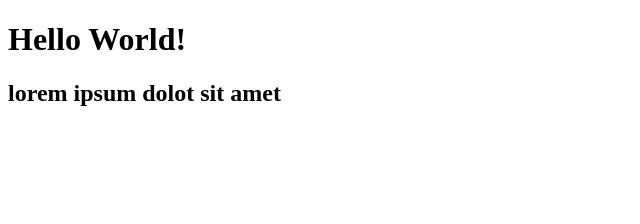
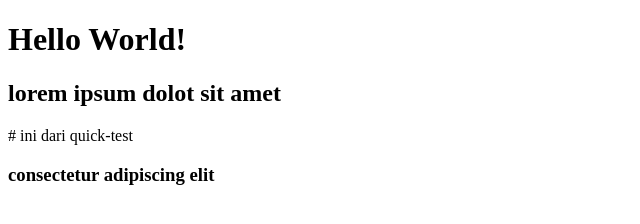
Before and after one commit to wiwekaputera/test-2, a plain HTML site: page index.html in a window 1280 px wide. Shown: the whole page, without its empty margins (0-640 px from the left). Drawn offline with Linux system fonts and the light colour scheme.

Commit message:
lanjut lipsum
-

```diff
--- a/index.html
+++ b/index.html
@@ -9,5 +9,8 @@
 <body>
     <h1>Hello World!</h1>
     <h2>lorem ipsum dolot sit amet</h2>
+
+    # ini dari quick-test
+    <h3>consectetur adipiscing elit</h3>
 </body>
 </html>
```
